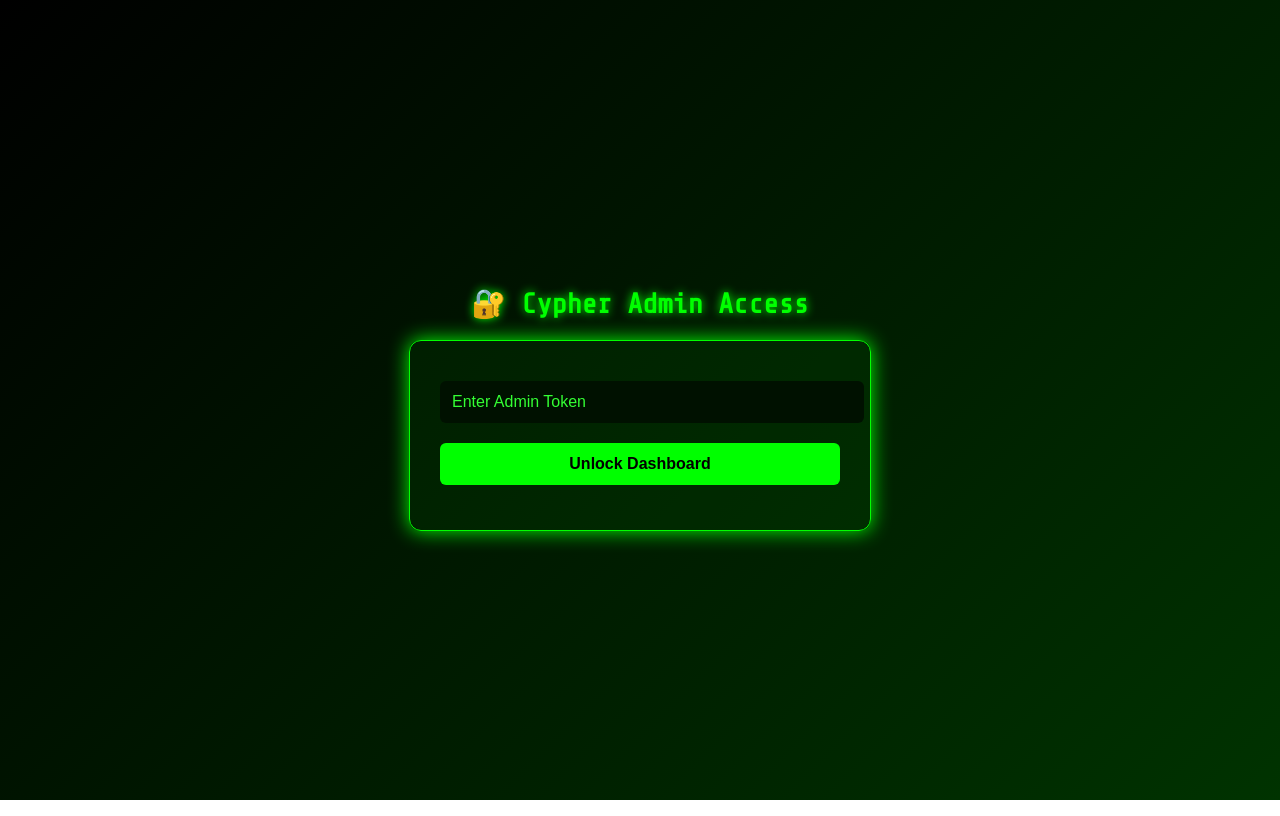
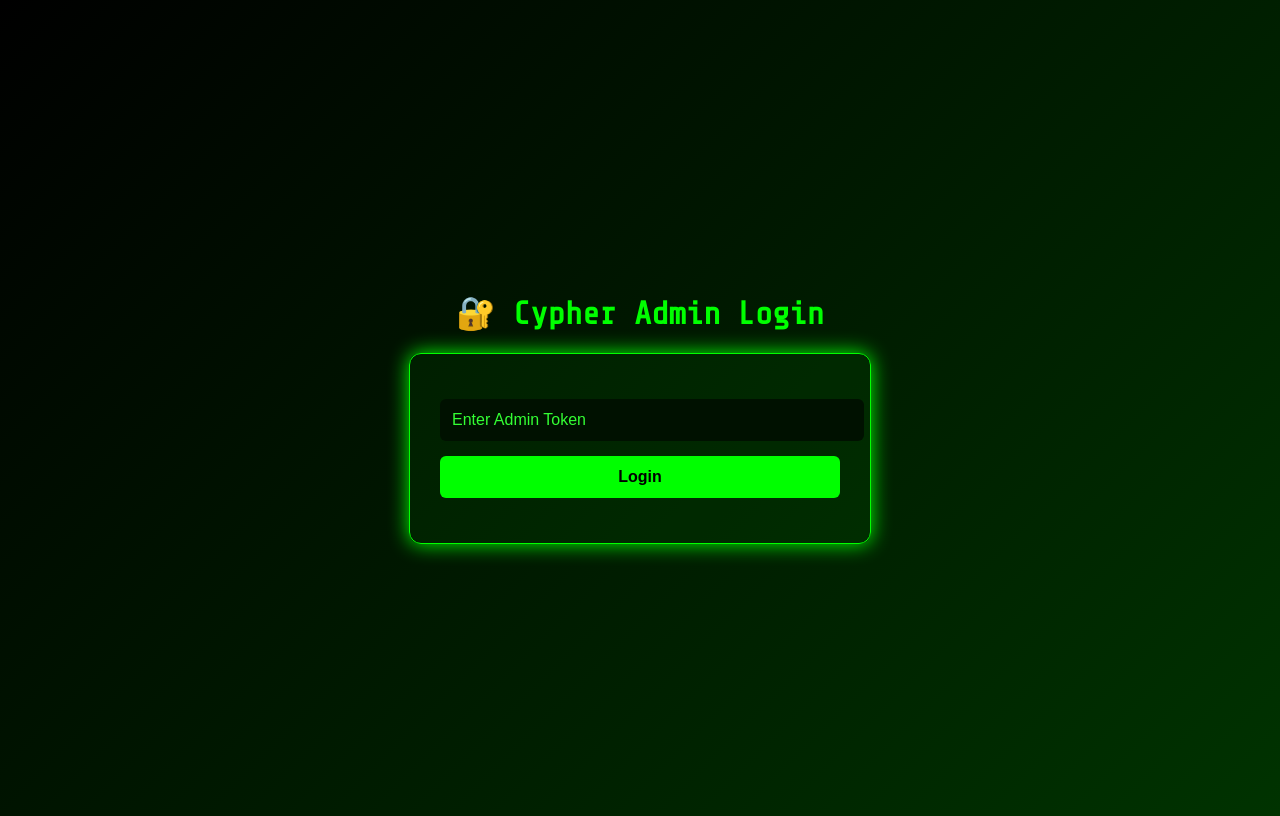
Before and after one commit to ogemdivictor1/SESSION-GENERATOR-X, a website: page public/index.html in a window 1280 px wide. Drawn offline with nearby package versions, Linux system fonts and the light colour scheme.

Commit message:
Update index.html

```diff
--- a/public/index.html
+++ b/public/index.html
@@ -3,12 +3,10 @@
 <head>
   <meta charset="UTF-8" />
   <meta name="viewport" content="width=device-width, initial-scale=1.0"/>
-  <title>Cypher Access</title>
+  <title>Cypher Login</title>
   <link href="https://fonts.googleapis.com/css2?family=Share+Tech+Mono&display=swap" rel="stylesheet">
   <style>
     body {
-      margin: 0;
-      padding: 0;
       font-family: 'Share Tech Mono', monospace;
       background: linear-gradient(135deg, #000000, #003300);
       color: #00ff00;
@@ -18,15 +16,8 @@
       justify-content: center;
       height: 100vh;
     }
-
-    h1 {
-      font-size: 28px;
-      margin-bottom: 20px;
-      text-shadow: 0 0 10px #00ff00;
-    }
-
     .card {
-      background: rgba(0, 255, 0, 0.05);
+      background: rgba(0,255,0,0.05);
       border: 1px solid #00ff00;
       padding: 30px;
       border-radius: 12px;
@@ -35,40 +26,30 @@
       width: 90%;
       max-width: 400px;
     }
-
-    input {
+    input, button {
       width: 100%;
       padding: 12px;
-      margin-top: 10px;
+      margin-top: 15px;
       font-size: 16px;
       border-radius: 6px;
       border: none;
+    }
+    input {
       background: #001100;
       color: #00ff00;
     }
-
     input::placeholder {
       color: #33ff33;
     }
-
     button {
-      width: 100%;
-      padding: 12px;
-      margin-top: 20px;
-      font-size: 16px;
-      border-radius: 6px;
-      border: none;
       background: #00ff00;
       color: #000;
+      font-weight: bold;
       cursor: pointer;
-      font-weight: bold;
-      transition: background 0.3s ease;
     }
-
     button:hover {
       background: #33ff33;
     }
-
     .error {
       margin-top: 15px;
       color: red;
@@ -77,34 +58,27 @@
   </style>
 </head>
 <body>
-  <h1>🔐 Cypher Admin Access</h1>
+  <h1>🔐 Cypher Admin Login</h1>
   <div class="card">
-    <input type="password" id="adminToken" placeholder="Enter Admin Token" />
-    <button onclick="login()">Unlock Dashboard</button>
+    <input type="text" id="token" placeholder="Enter Admin Token" />
+    <button onclick="login()">Login</button>
     <div class="error" id="errorMsg"></div>
   </div>
 
   <script>
     async function login() {
-      const token = document.getElementById("adminToken").value.trim();
-      if (!token) return showError("Token required");
-
+      const token = document.getElementById("token").value.trim();
       const res = await fetch("/api/login", {
         method: "POST",
         headers: { "Content-Type": "application/json" },
         body: JSON.stringify({ token })
       });
-
       const data = await res.json();
       if (data.ok) {
         window.location.href = "/dashboard.html";
       } else {
-        showError(data.message || "Access denied");
+        document.getElementById("errorMsg").innerText = "Invalid token.";
       }
-    }
-
-    function showError(msg) {
-      document.getElementById("errorMsg").innerText = msg;
     }
   </script>
 </body>
```
